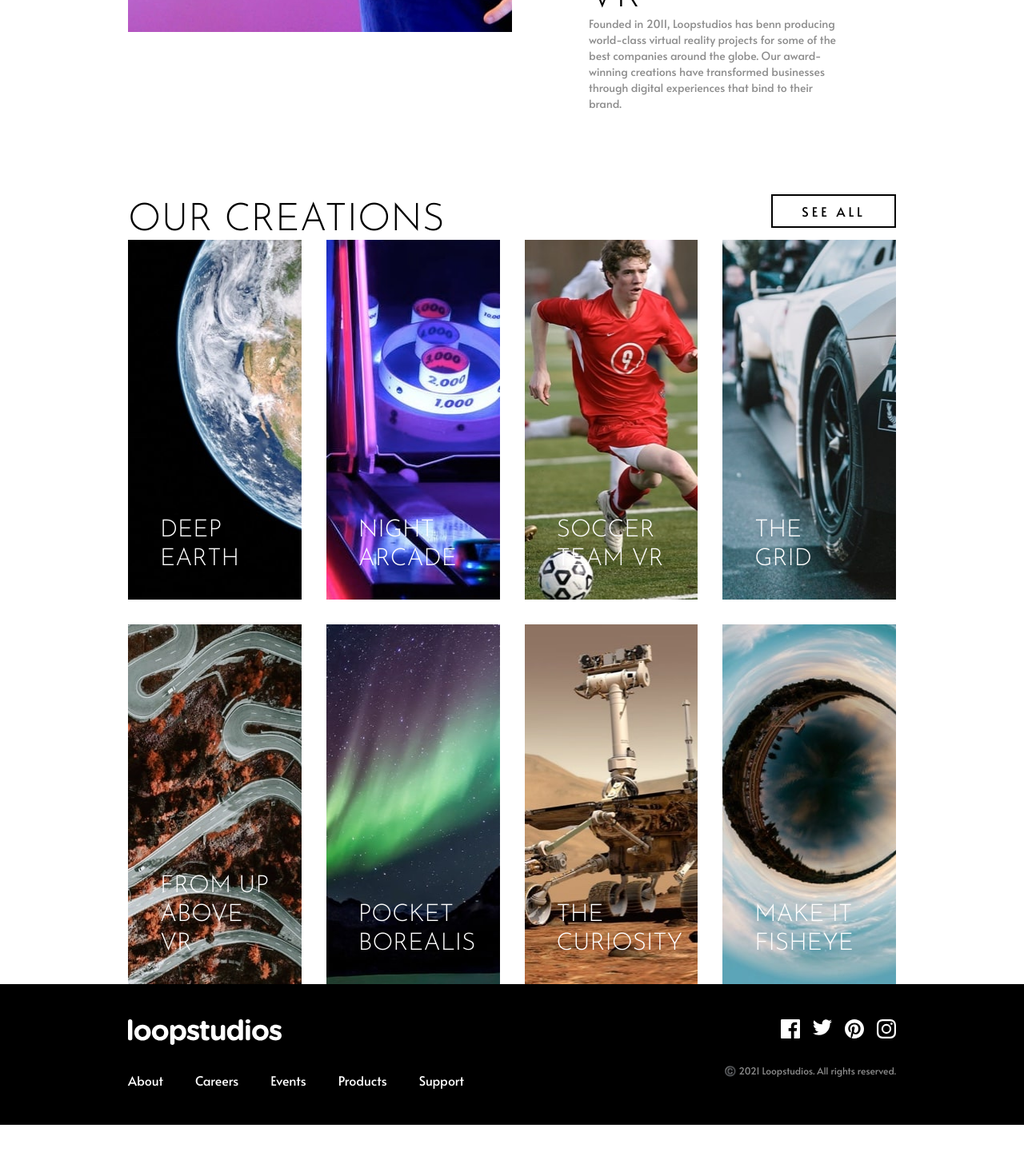
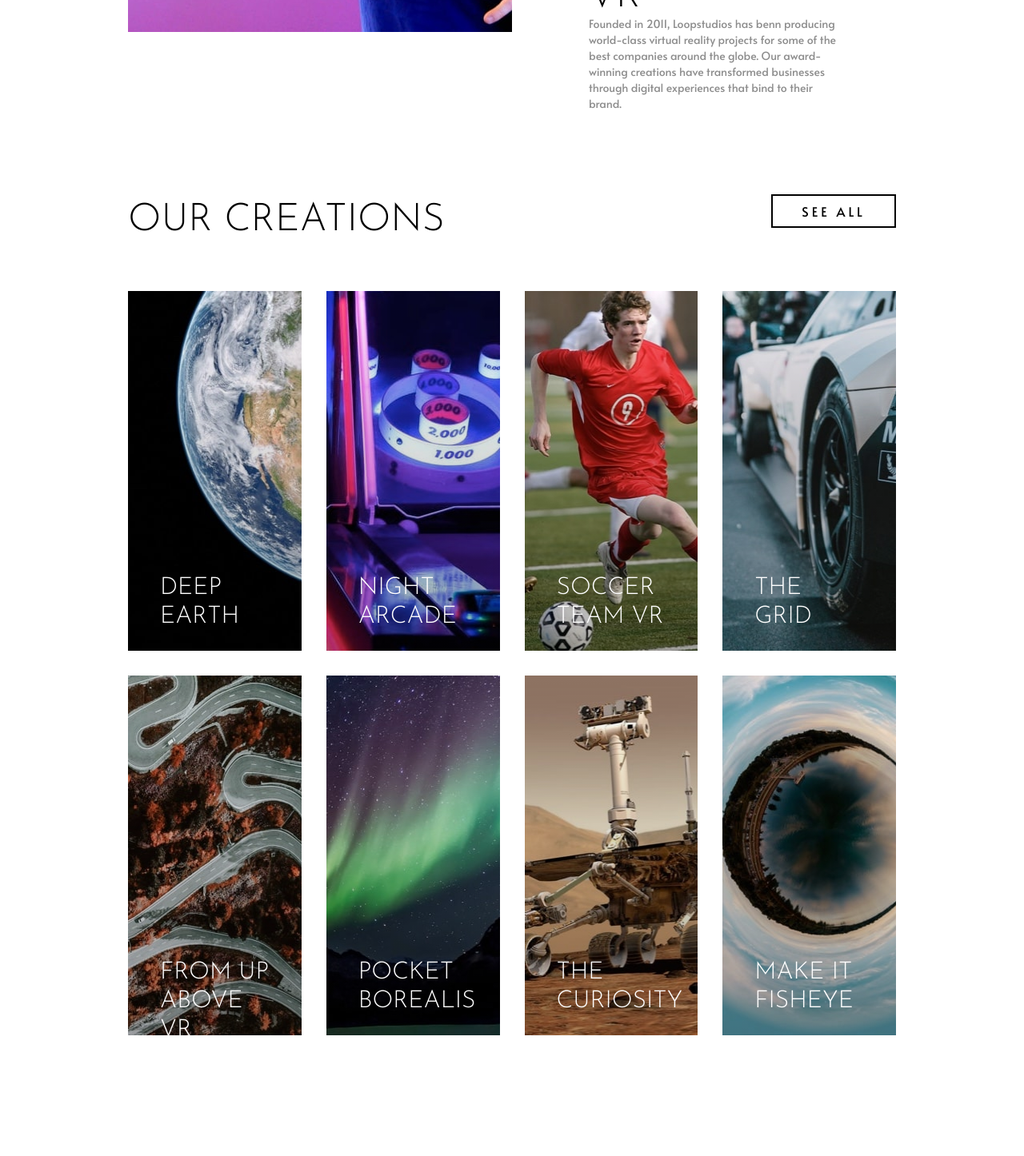
Before and after one commit to wait4ndbleed/loopstudios-landing-page, a Next.js app: page / in a window 1280 px wide. Shown: the part 1344-2790 px from the top of the page at 80% size. Before the commit the page ends 2751 px from the top, so only its background shows below. Built offline with nearby package versions, Linux system fonts and the light colour scheme.

Commit message:
fix: finishing css

```diff
--- a/src/components/Gallery.tsx
+++ b/src/components/Gallery.tsx
@@ -4,46 +4,72 @@ const font = Josefin_Sans({ subsets: ["latin"], weight: ["300"] });
 
 export const Gallery = () => {
   return (
-    <div className="grid lg:grid-cols-3 xl:grid-cols-4 gap-[31px]">
     <div
-        className={`${font.className} bg-[url('../assets/images/desktop/image-deep-earth.jpg')] bg-cover h-[450px]  text-white uppercase flex flex-col justify-end px-10 py-8 text-3xl`}
+      className={`${font.className} grid lg:grid-cols-3 xl:grid-cols-4 gap-[31px]`}
     >
+      <div className="relative group h-[450px]">
+        <div
+          className={`group-hover:opacity-40 after:content-[''] after:relative after:min-h-full after:min-w-full after:bg-gradient-to-t after:from-black/30 bg-[url('../assets/images/desktop/image-deep-earth.jpg')] bg-cover h-[450px] flex flex-col justify-end cursor-pointer`}
+        ></div>
+        <div className="relative uppercase px-10 py-8 text-3xl text-white group-hover:text-black -top-32 cursor-pointer">
           Deep earth
         </div>
+      </div>
+      <div className="relative group h-[450px]">
         <div
-        className={`${font.className} bg-[url('../assets/images/desktop/image-night-arcade.jpg')] bg-cover h-[450px]  text-white uppercase flex flex-col justify-end px-10 py-8 text-3xl`}
-      >
+          className={`group-hover:opacity-40 after:content-[''] after:relative after:min-h-full after:min-w-full after:bg-gradient-to-t after:from-black/30 bg-[url('../assets/images/desktop/image-night-arcade.jpg')] bg-cover h-[450px] flex flex-col justify-end cursor-pointer`}
+        ></div>
+        <div className="relative uppercase px-10 py-8 text-3xl text-white group-hover:text-black -top-32 cursor-pointer">
           Night arcade
         </div>
+      </div>
+      <div className="relative group h-[450px]">
         <div
-        className={`${font.className} bg-[url('../assets/images/desktop/image-soccer-team.jpg')] bg-cover h-[450px]  text-white uppercase flex flex-col justify-end px-10 py-8 text-3xl`}
-      >
+          className={`group-hover:opacity-40 after:content-[''] after:relative after:min-h-full after:min-w-full after:bg-gradient-to-t after:from-black/30 after:top-0 after:left-0 bg-[url('../assets/images/desktop/image-soccer-team.jpg')] bg-cover h-[450px] flex flex-col justify-end cursor-pointer`}
+        ></div>
+        <div className="relative uppercase px-10 py-8 text-3xl text-white group-hover:text-black -top-32 cursor-pointer">
           Soccer team vr
         </div>
+      </div>
+      <div className="relative group h-[450px]">
         <div
-        className={`${font.className} bg-[url('../assets/images/desktop/image-grid.jpg')] bg-cover h-[450px]  text-white uppercase flex flex-col justify-end pr-20 pl-10 py-8 text-3xl`}
-      >
+          className={`group-hover:opacity-40 after:content-[''] after:relative after:min-h-full after:min-w-full after:bg-gradient-to-t after:from-black/30 bg-[url('../assets/images/desktop/image-grid.jpg')] bg-cover h-[450px] flex flex-col justify-end cursor-pointer`}
+        ></div>
+        <div className="relative uppercase px-10 py-8 w-0 text-3xl text-white group-hover:text-black -top-32 cursor-pointer">
           The grid
         </div>
+      </div>
+      <div className="relative group h-[450px]">
         <div
-        className={`${font.className} bg-[url('../assets/images/desktop/image-from-above.jpg')] bg-cover h-[450px]  text-white uppercase flex flex-col justify-end px-10 py-8 text-3xl`}
-      >
+          className={`group-hover:opacity-40 after:content-[''] after:relative after:min-h-full after:min-w-full after:bg-gradient-to-t after:from-black/30 bg-[url('../assets/images/desktop/image-from-above.jpg')] bg-cover h-[450px] flex flex-col justify-end cursor-pointer`}
+        ></div>
+        <div className="relative uppercase px-10 py-8 text-3xl text-white group-hover:text-black -top-32 cursor-pointer">
           From up above vr
         </div>
+      </div>
+      <div className="relative group h-[450px]">
         <div
-        className={`${font.className} bg-[url('../assets/images/desktop/image-pocket-borealis.jpg')] bg-cover h-[450px]  text-white uppercase flex flex-col justify-end px-10 py-8 text-3xl`}
-      >
+          className={`group-hover:opacity-40 after:content-[''] after:relative after:min-h-full after:min-w-full after:bg-gradient-to-t after:from-black/30 bg-[url('../assets/images/desktop/image-pocket-borealis.jpg')] bg-cover h-[450px] flex flex-col justify-end cursor-pointer`}
+        ></div>
+        <div className="relative uppercase px-10 py-8 text-3xl text-white group-hover:text-black -top-32 cursor-pointer">
           Pocket borealis
         </div>
+      </div>
+      <div className="relative group h-[450px]">
         <div
-        className={`${font.className} bg-[url('../assets/images/desktop/image-curiosity.jpg')] bg-cover h-[450px]  text-white uppercase flex flex-col justify-end px-10 py-8 text-3xl`}
-      >
+          className={`group-hover:opacity-40 after:content-[''] after:relative after:min-h-full after:min-w-full after:bg-gradient-to-t after:from-black/30 bg-[url('../assets/images/desktop/image-curiosity.jpg')] bg-cover h-[450px] flex flex-col justify-end cursor-pointer`}
+        ></div>
+        <div className="relative uppercase px-10 py-8 text-3xl text-white group-hover:text-black -top-32 cursor-pointer">
           The curiosity
         </div>
+      </div>
+      <div className="relative group h-[450px]">
         <div
-        className={`${font.className} bg-[url('../assets/images/desktop/image-fisheye.jpg')] bg-cover h-[450px]  text-white uppercase flex flex-col justify-end px-10 py-8 text-3xl`}
-      >
+          className={`group-hover:opacity-40 after:content-[''] after:relative after:min-h-full after:min-w-full after:bg-gradient-to-t after:from-black/30 bg-[url('../assets/images/desktop/image-fisheye.jpg')] bg-cover h-[450px] flex flex-col justify-end cursor-pointer`}
+        ></div>
+        <div className="relative uppercase px-10 py-8 text-3xl text-white group-hover:text-black -top-32 cursor-pointer">
           Make it fisheye
+        </div>
       </div>
     </div>
   );
--- a/src/components/HomeBot.tsx
+++ b/src/components/HomeBot.tsx
@@ -19,7 +19,7 @@ export const HomeBot = () => {
           </a>
         </div>
       </div>
-      <div className="flex justify-center">
+      <div className="flex justify-center mt-16 mb-52">
         <Gallery />
       </div>
     </div>
```
Lines whose indentation alone changed are shown as unchanged.
